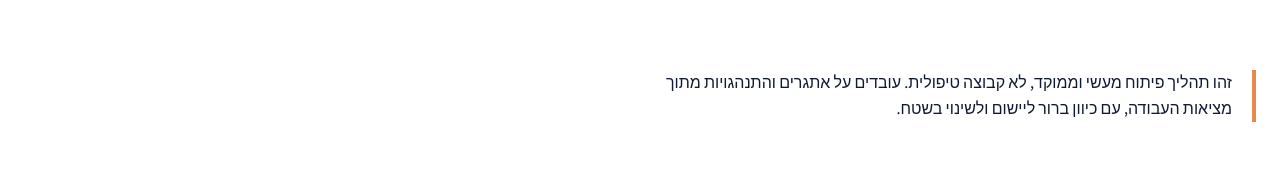
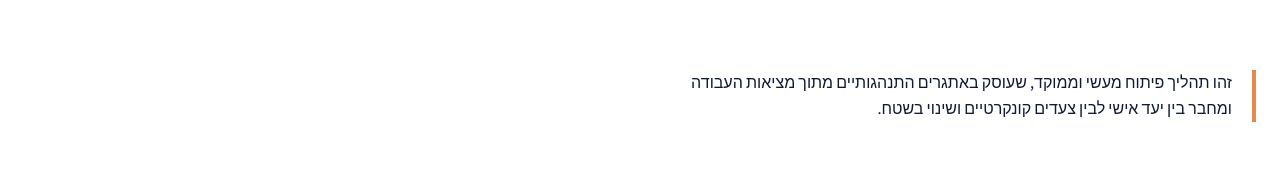
Before and after one commit to gkilon/gilad-kilon-AI, a React (Vite) app: page /obt in a window 1280 px wide. Shown: the part 3640-3812 px from the top of the page. Built offline with nearby package versions, Linux system fonts and the light colour scheme; no server answers; the database is empty.

Commit message:
Refine practical development description

```diff
--- a/components/OBTProgram.tsx
+++ b/components/OBTProgram.tsx
@@ -171,7 +171,7 @@ const OBTProgram: React.FC = () => {
             <li className="flex gap-3"><span className="font-black text-[#D96F2B]">✓</span><span>עובדים מכל דרג ותפקיד — לאו דווקא מנהלים — שהיעד שלהם נוגע לאופן שבו הם פועלים, מתקשרים או מובילים בעבודה.</span></li>
             <li className="flex gap-3"><span className="font-black text-[#D96F2B]">✓</span><span>עובדים טובים ומוערכים, לצד עובדים שיש להם תחום מסוים לפיתוח: התהליך אינו מיועד רק למי שמתקשים, אלא גם למי שיכולים לעשות קפיצת מדרגה.</span></li>
           </ul>
-          <p className="mt-8 border-r-4 border-[#E58A4B] pr-5 text-base font-medium leading-relaxed text-[#101B32]">זהו תהליך פיתוח מעשי וממוקד, לא קבוצה טיפולית. עובדים על אתגרים והתנהגויות מתוך מציאות העבודה, עם כיוון ברור ליישום ולשינוי בשטח.</p>
+          <p className="mt-8 border-r-4 border-[#E58A4B] pr-5 text-base font-medium leading-relaxed text-[#101B32]">זהו תהליך פיתוח מעשי וממוקד, שעוסק באתגרים התנהגותיים מתוך מציאות העבודה ומחבר בין יעד אישי לבין צעדים קונקרטיים ושינוי בשטח.</p>
         </div>
       </section>
 
```
